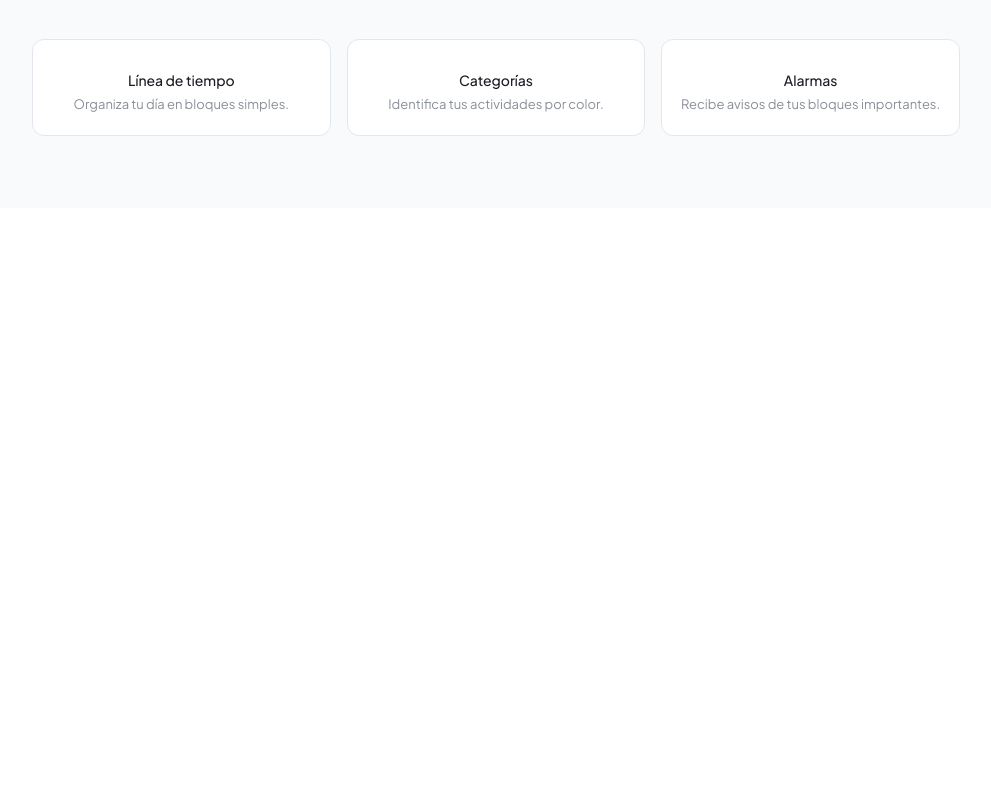
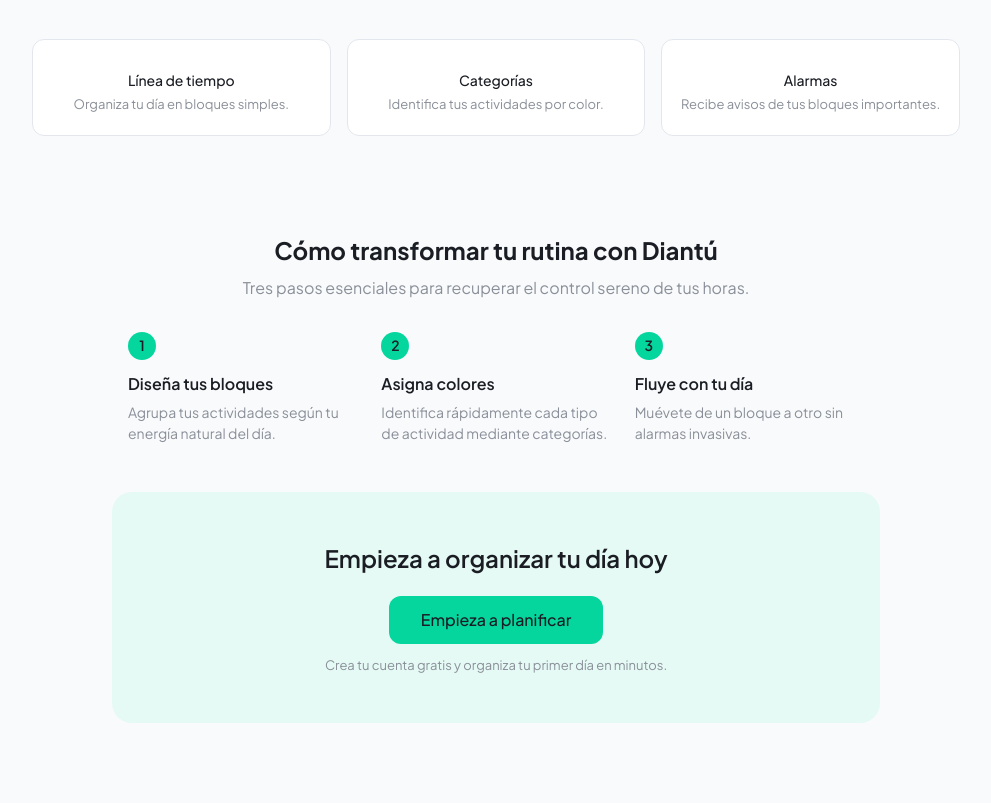
Before and after one commit to coniosorior/calendario_diantu, a Django app: page / in a window 1280 px wide. Shown: the part 806-1609 px from the top of the page, without its empty margins (144-1135 px from the left). Before the commit the page ends 942 px from the top, so only its background shows below. Run offline with Django 5.2, Linux system fonts and the light colour scheme; some libraries are stand-ins or nearby versions.

Commit message:
feature(public): agregar seccion de pasos y cta final en landing

```diff
--- a/apps/public/templates/public/landing.html
+++ b/apps/public/templates/public/landing.html
@@ -65,4 +65,32 @@
         <p class="landing-feature__text">Recibe avisos de tus bloques importantes.</p>
     </div>
 </section>
+
+<section class="landing-steps">
+    <h2 class="landing-steps__title">Cómo transformar tu rutina con Diantú</h2>
+    <p class="landing-steps__subtitle">Tres pasos esenciales para recuperar el control sereno de tus horas.</p>
+    <div class="landing-steps__grid">
+        <div class="landing-step">
+            <span class="landing-step__number">1</span>
+            <p class="landing-step__title">Diseña tus bloques</p>
+            <p class="landing-step__text">Agrupa tus actividades según tu energía natural del día.</p>
+        </div>
+        <div class="landing-step">
+            <span class="landing-step__number">2</span>
+            <p class="landing-step__title">Asigna colores</p>
+            <p class="landing-step__text">Identifica rápidamente cada tipo de actividad mediante categorías.</p>
+        </div>
+        <div class="landing-step">
+            <span class="landing-step__number">3</span>
+            <p class="landing-step__title">Fluye con tu día</p>
+            <p class="landing-step__text">Muévete de un bloque a otro sin alarmas invasivas.</p>
+        </div>
+    </div>
+</section>
+
+<section class="landing-cta">
+    <p class="landing-cta__title">Empieza a organizar tu día hoy</p>
+    <a href="{% url 'accounts:registro' %}" class="btn--primary">Empieza a planificar</a>
+    <p class="landing-cta__hint">Crea tu cuenta gratis y organiza tu primer día en minutos.</p>
+</section>
 {% endblock %}
--- a/static/css/landing.css
+++ b/static/css/landing.css
@@ -128,3 +128,80 @@
     background: var(--color-brand-light);
     border: 1px solid var(--color-brand);
 }
+
+.landing-steps {
+    text-align: center;
+    padding: 3rem 1rem;
+    max-width: 48rem;
+    margin: 0 auto;
+}
+
+.landing-steps__title {
+    font-size: 1.5rem;
+    margin-bottom: 0.5rem;
+}
+
+.landing-steps__subtitle {
+    color: var(--color-text-secondary);
+    margin-bottom: 2rem;
+}
+
+.landing-steps__grid {
+    display: grid;
+    grid-template-columns: repeat(3, 1fr);
+    gap: 1.5rem;
+    text-align: left;
+}
+
+.landing-step__number {
+    display: inline-flex;
+    align-items: center;
+    justify-content: center;
+    width: 1.75rem;
+    height: 1.75rem;
+    border-radius: 50%;
+    background: var(--color-brand);
+    color: var(--color-text-primary);
+    font-weight: 600;
+    font-size: 0.875rem;
+    margin-bottom: 0.75rem;
+}
+
+.landing-step__title {
+    font-weight: 600;
+    margin: 0 0 0.375rem;
+}
+
+.landing-step__text {
+    font-size: 0.875rem;
+    color: var(--color-text-secondary);
+    line-height: 1.5;
+    margin: 0;
+}
+
+.landing-cta {
+    text-align: center;
+    background: var(--color-brand-light);
+    border-radius: 1.25rem;
+    padding: 3rem 1.5rem;
+    max-width: 48rem;
+    margin: 0 auto 3.5rem;
+}
+
+.landing-cta__title {
+    font-size: 1.5rem;
+    font-weight: 600;
+    margin-bottom: 1.25rem;
+}
+
+.landing-cta .btn--primary {
+    display: inline-block;
+    width: auto;
+    padding: 0.75rem 2rem;
+}
+
+.landing-cta__hint {
+    font-size: 0.8125rem;
+    color: var(--color-text-secondary);
+    margin-top: 0.75rem;
+}
```
